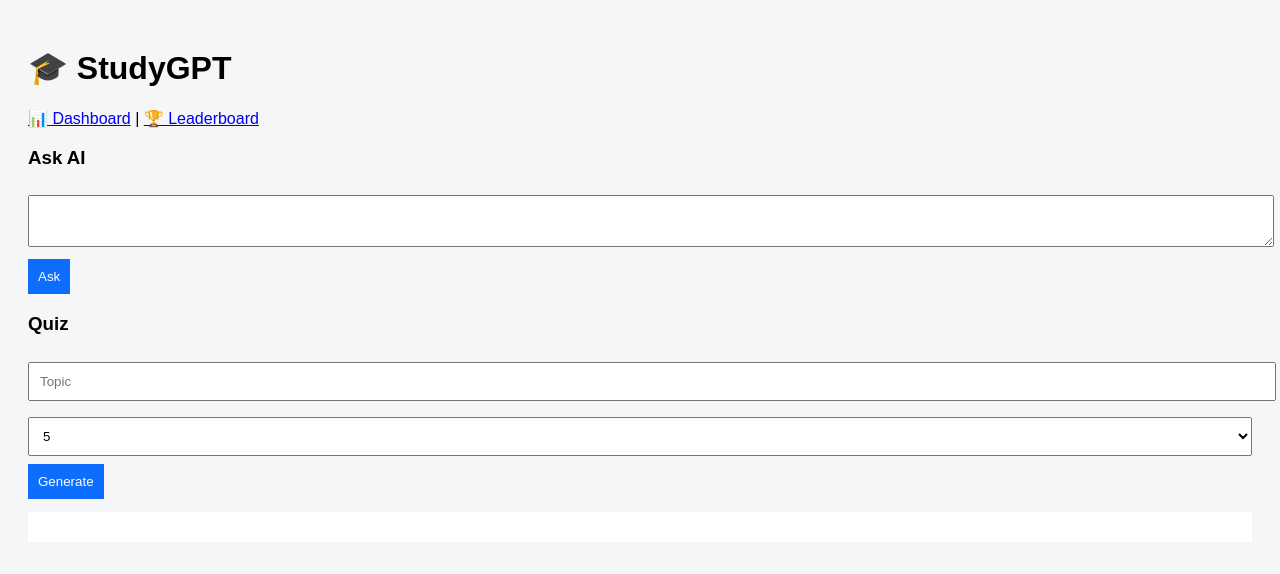
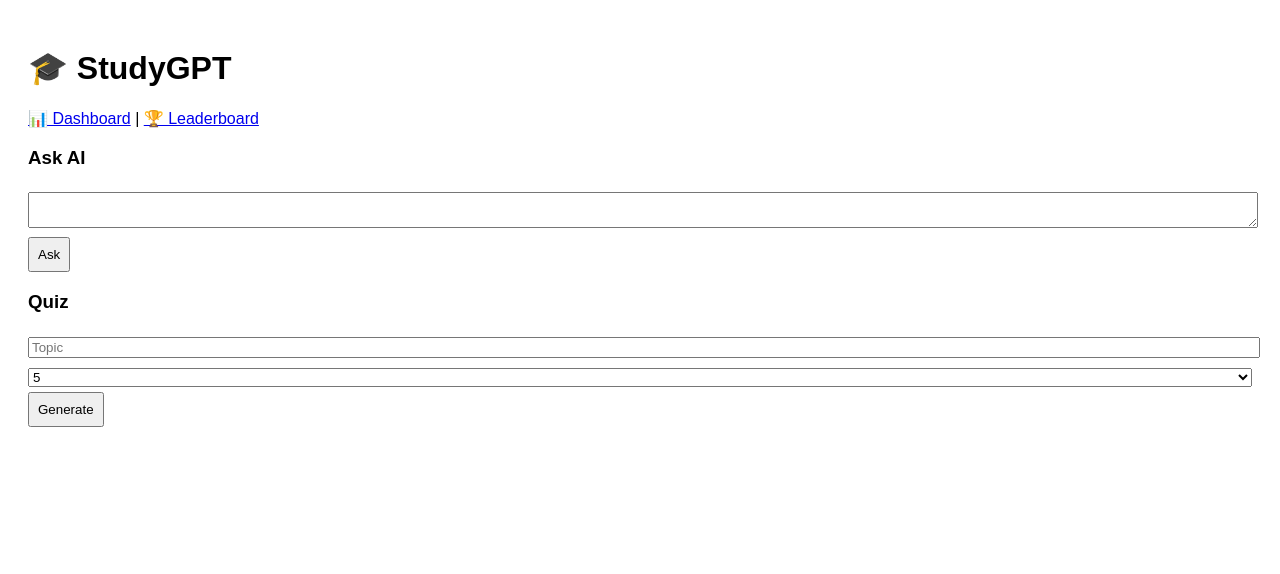
Before and after one commit to Tarunmaker/StudyGPT, a Flask app: page / in a window 1280 px wide. Shown: the top 574 px of the page. Run offline with Flask 3, Linux system fonts and the light colour scheme.

Commit message:
Update style.css

```diff
--- a/static/style.css
+++ b/static/style.css
@@ -1,25 +1,3 @@
-body {
-  font-family: Arial;
-  background: #f4f6f8;
-  padding: 20px;
-}
-
-textarea, input, select {
-  width: 100%;
-  margin: 8px 0;
-  padding: 10px;
-}
-
-button {
-  padding: 10px;
-  background: #0d6efd;
-  color: white;
-  border: none;
-  cursor: pointer;
-}
-
-pre {
-  background: white;
-  padding: 15px;
-  white-space: pre-wrap;
-}
+body{font-family:Arial;padding:20px}
+textarea,input,select{width:100%;margin:5px 0}
+button{padding:8px}
```
